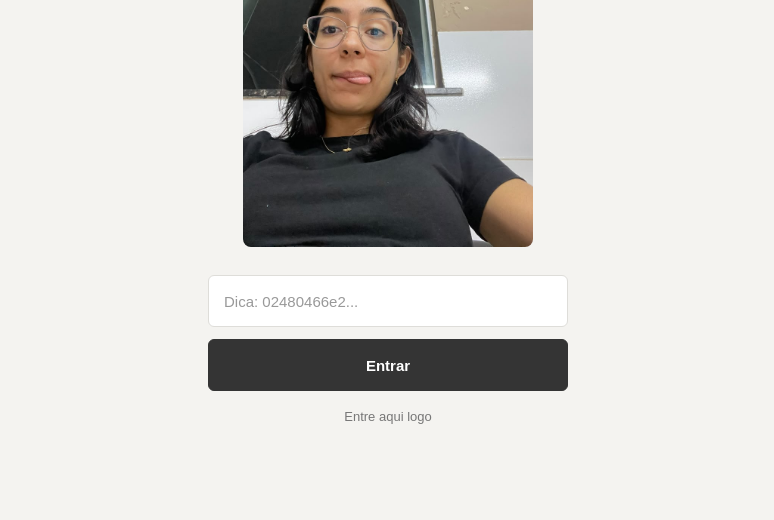
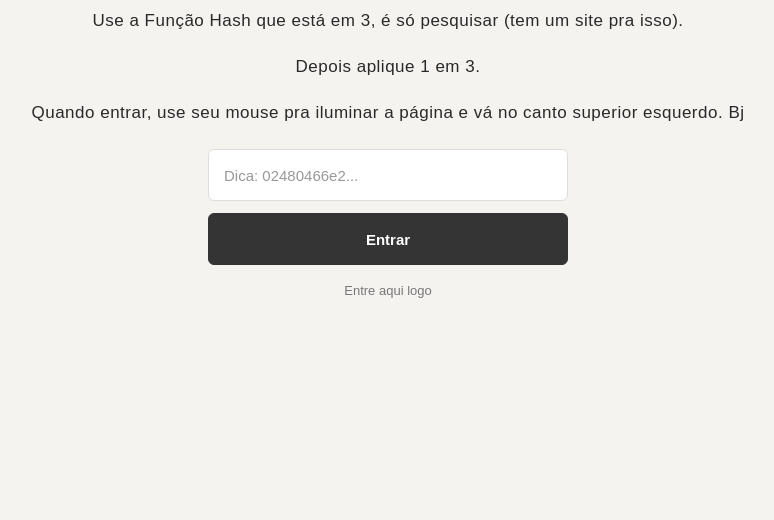
Before and after one commit to gustavoramoss341/-, a website: page index.html in a window 1280 px wide. Shown: the part 280-800 px from the top of the page, without its empty margins (252-1026 px from the left). Drawn offline with Linux system fonts and the light colour scheme; no server answers.

Commit message:
mudanças no index

```diff
--- a/index.html
+++ b/index.html
@@ -12,12 +12,11 @@
 <body>
 
     <h1>Oi, garota</h1>
+    <d class="minhadiv"> Use a Função Hash que está em 3, é só pesquisar (tem um site pra isso).</d>
+    <d class="minhadiv"> Depois aplique 1 em 3. </d>
+    <d class="minhadiv"> Quando entrar, use seu mouse pra iluminar a página e vá no canto superior esquerdo. Bj </d>
 
 
-    <img
-        src="images/img.jpeg"
-        alt="feia"
-        class="foto-principal">
 
 
     <form id="form-chave">
--- a/portal.css
+++ b/portal.css
@@ -34,6 +34,15 @@ h1 {
     font-size: clamp(30px, 5vw, 42px);
     font-weight: 500;
     letter-spacing: -1.5px;
+    text-align: center;
+}
+
+.minhadiv {
+    margin: 0 0 26px;
+
+    font-size: clamp(15px, 5vw, 17px);
+    font-weight: 200;
+    letter-spacing: 0.5px;
     text-align: center;
 }
 
```
Also changed, not shown: hash.js (added, +11 -0 lines), package.json (added, +14 -0 lines), principal.html (+2 -2 lines), images/img.jpeg (deleted), 1 other file.
